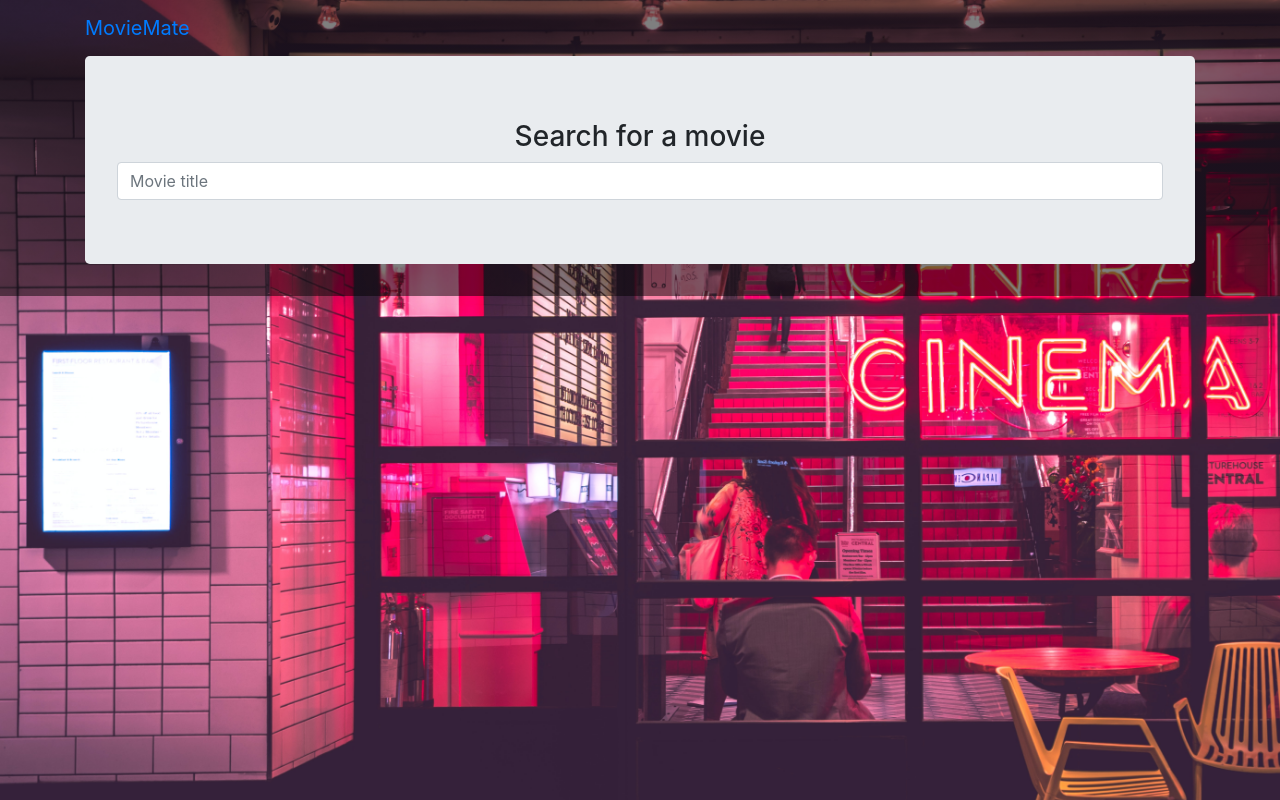
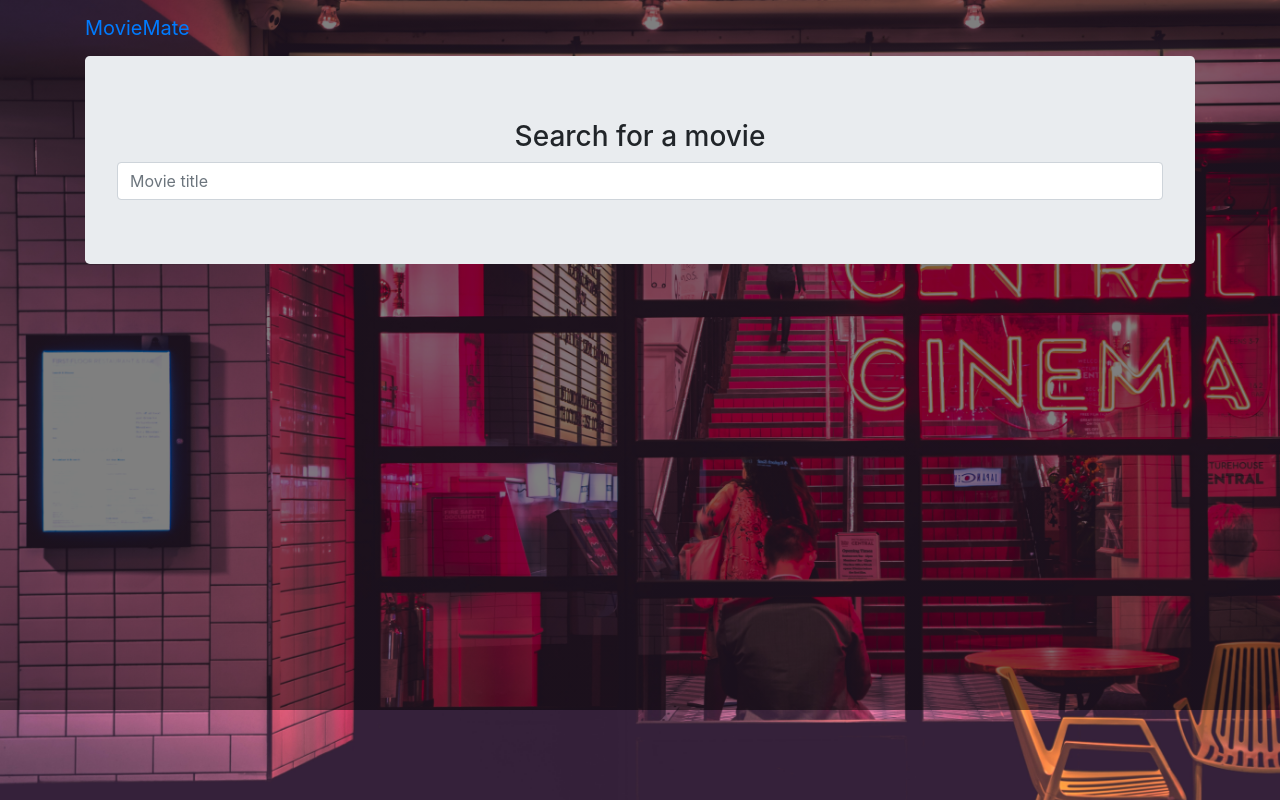
Before and after one commit to b-bryant18/MovieMate, a PHP site: page / in a window 1280 px wide. Run offline with PHP 8.4, Linux system fonts and the light colour scheme.

Commit message:
Set landing wrapper ID background image tint height to 710px to cover home page entirely

```diff
--- a/CSS/style.css
+++ b/CSS/style.css
@@ -8,10 +8,11 @@ body {
 
 #landing-wrapper {
     display: table;
+    height: 710px;
     width: 100%;
     background: linear-gradient(rgba(0, 0, 0, 0.5), rgba(0, 0, 0, 0.5));
     background-position: center top;
-    height: 100%;
+
 }
 
 /* All search results */
```
